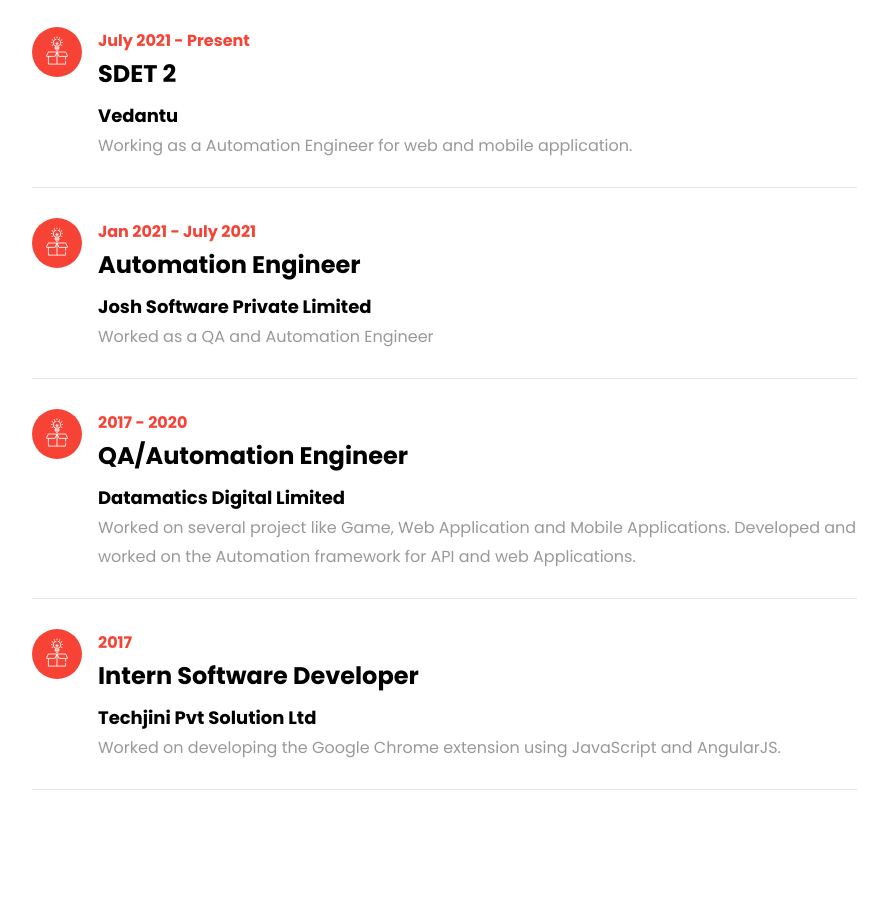
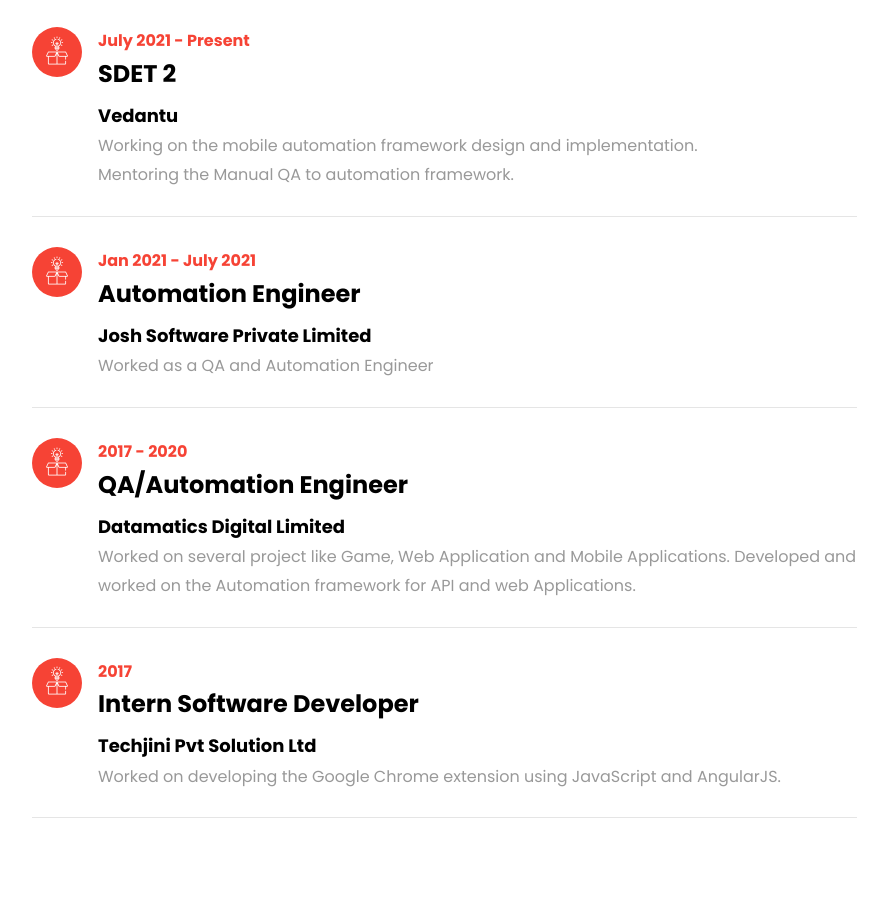
Before and after one commit to SanilDsilva/sanildsilva.github.io, a plain HTML site: page index.html in a window 1280 px wide. Shown: the part 1966-2865 px from the top of the page, without its empty margins (338-1226 px from the left). Drawn offline with Linux system fonts and the light colour scheme; files whose address does not match are found by name.

Commit message:
Update index.html

```diff
--- a/index.html
+++ b/index.html
@@ -196,7 +196,9 @@
                             <h2>SDET 2</h2>
                             <span class="position">Vedantu
 								</span>
-                            <p>Working as a Automation Engineer for web and mobile application.</p>
+                            <p>Working on the mobile automation framework design and implementation. <br/>
+				Mentoring the Manual QA to automation framework.
+				</p>
                         </div>
                     </div>
 
```
